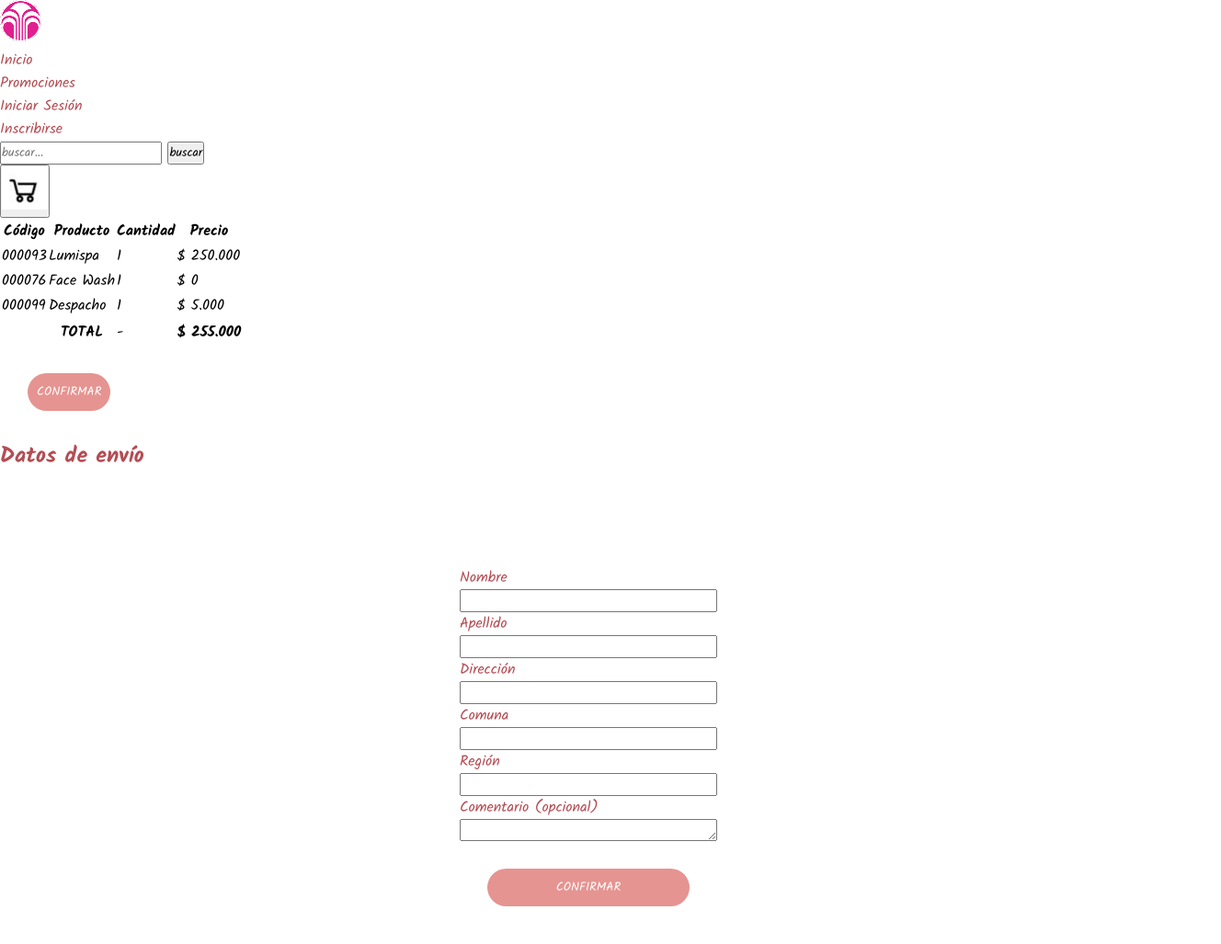
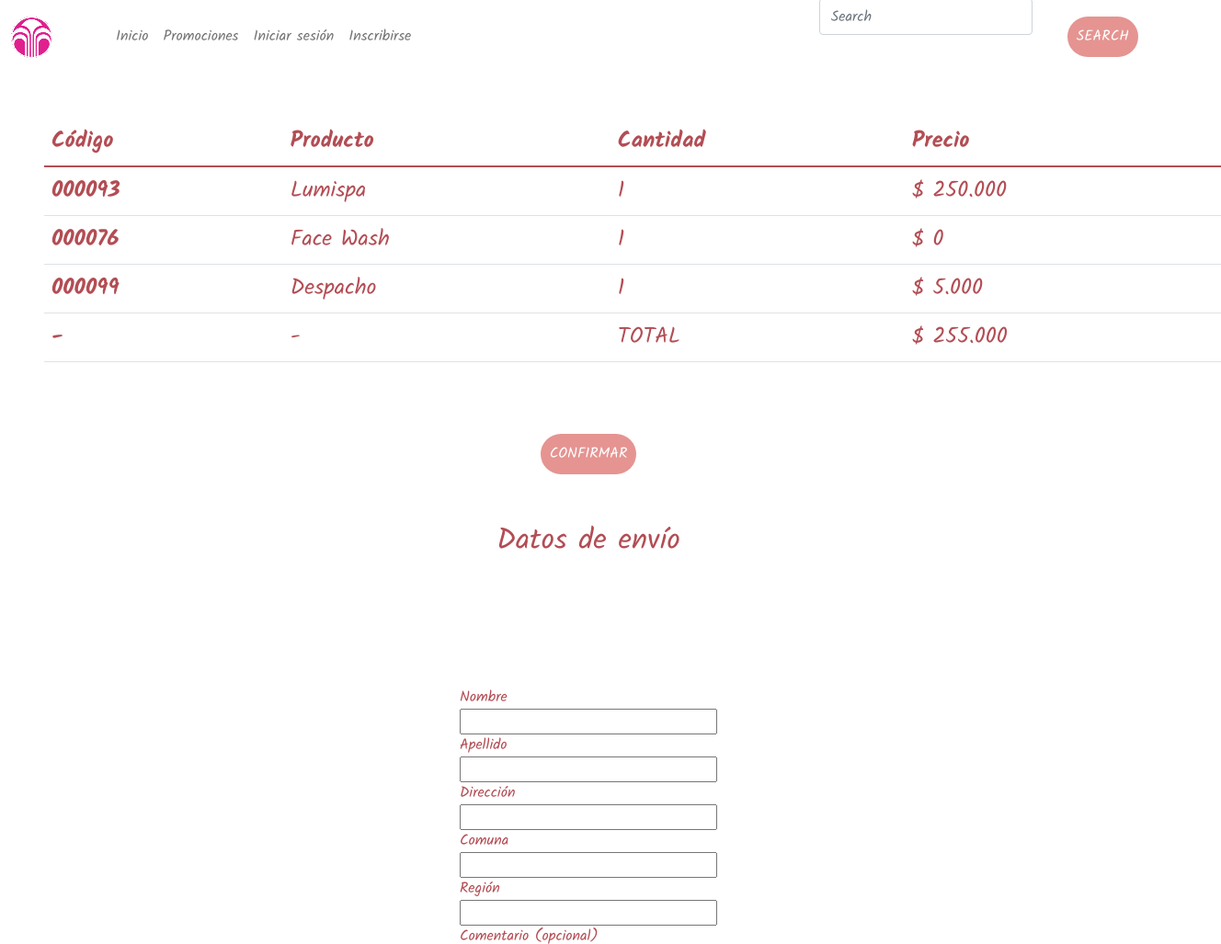
Before and after one commit to MurielCarrasco/Desaf-o4-2, a plain HTML site: page confirmacioncompra.html in a window 1280 px wide. Shown: the top 1027 px of the page at 92% size, 1328 px wide, since content can reach past the window. Drawn offline with Linux system fonts and the light colour scheme.

Commit message:
confirmacion listo

```diff
--- a/confirmacioncompra.html
+++ b/confirmacioncompra.html
@@ -5,87 +5,85 @@
     <meta http-equiv="X-UA-Compatible" content="IE=edge">
     <meta name="viewport" content="width=device-width, initial-scale=1.0">
     <title>confirmacion</title>
+    <link href="./assets/js/bootstrap.min.css" rel="stylesheet">
     <link rel="stylesheet" href="./assets/css/estilos.css">
 </head>
 <body>
-    <section class="menu">
-        <div class="logo">
-            <a href="./index.html"> <img src="./assets/img/logo.png" alt=""> </a>
+  <nav class="navbar navbar-expand-lg navbar-light bg-waith" >
+    <div class="container-fluid">
+      <a class="navbar-brand" href="./index.html" ><img src="./assets/img/logo.png" alt=""> </a>
+      <button class="navbar-toggler" type="button" data-bs-toggle="collapse" data-bs-target="#navbarSupportedContent" aria-controls="navbarSupportedContent" aria-expanded="false" aria-label="Toggle navigation">
+        <span class="navbar-toggler-icon"></span>
+      </button>
+      <div class="collapse navbar-collapse" id="navbarSupportedContent">
+        <ul class="navbar-nav me-auto mb-2 mb-lg-0">
+          <li class="nav-item">
+            <a class="nav-link" aria-current="page" href="./index.html">Inicio</a>
+          </li>
+          <li class="nav-item">
+            <a class="nav-link" href="./compra.html">Promociones</a>
+          </li>
+          <li class="nav-item dropdown">
+            <a class="nav-link " href="./registro.html" id="navbarDropdown" role="button" data-bs-toggle="dropdown" aria-expanded="false">Iniciar sesión</a>
+          </li>
+          <li class="nav-item">
+            <a class="nav-link" href="./inscripcion.html">Inscribirse</a>
+          </li>
+        </ul>
+        <form class="d-flex">
+          <input class="form-control me-2 " type="search" placeholder="Search" aria-label="Search">
+          <button class="btn btn-outline-success" type="submit">Search</button>
+        </form>
       </div>
-        <nav>
-            <ul class="listaMenu">
-                <li class="redireccion"><a href="./index.html">Inicio</a></li>
-                <li class="redireccion"><a href="./compra.html">Promociones</a></li>
-                <li class="redireccion"><a href="./registro.html">Iniciar Sesión</a></li>
-                <li class="redireccion"><a href="./inscripcion.html">Inscribirse</a></li>
-            </ul>
+    </div>
   </nav>
-        <form action="">
-            <input type="search" name="nombre" placeholder="buscar..." class="buscador">
-            <button>buscar</button>
-        </form>
-        <div class="carroCompra">
-            <button> <img src="./assets/img/carro-compra.jpg" alt=""></button>
-        </div>
-    </section>
 
-
-    <!--Tabla de pago-->
-    <main class="tabla">
-        <section class="tablaPago">
-            <table borde="2" cellpadding="15">
-                <tr class="margenes">
-                    <th>Código  </th>
-                    <th>Producto  </th>
-                    <th>Cantidad  </th>
-                    <th>Precio  </th>
+   <table class="table m-5">
+     <thead>
+       <tr>
+         <th scope="col">Código </th>
+         <th scope="col">Producto</th>
+         <th scope="col">Cantidad</th>
+         <th scope="col">Precio</th>
        </tr>
-
-                <tr class="margenes">
-                    <td>000093</td>
+     </thead>
+     <tbody>
+       <tr>
+          <th scope="row">000093</th>
           <td>Lumispa</td>
-                    <td class="cantidad">1</td>
-                    <td> $ 250.000</td>
+          <td>1</td>
+          <td>$ 250.000</td>
        </tr>
-
-                <tr class="margenes">
-                    <td>000076</td>
+       <tr>
+          <th scope="row">000076</th>
           <td>Face Wash</td>
-                    <td class="cantidad">1</td>
+          <td>1</td>
           <td> $   0</td>
         </tr>
-
-                <tr class="margenes">
-                    <td>000099</td>
+        <tr>
+          <th scope="row">000099</th>
           <td>Despacho</td>
-                    <td class="cantidad">1</td>
+          <td>1</td>
           <td>$ 5.000</td>
         </tr>
+        <tr>
+          <th scope="row">-</th>
+          <td colspan="1">-</td>
+          <td colspan="1">TOTAL</td>
+          <td>$ 255.000</td>
+        </tr>
+      </tbody>
+    </table>
 
-                <tr>
-                    <td></td>
-                    <th></th>
-                    <td></td>
-                    <th></th>
-                </tr>
-
-                <tr>
-                    <td></td>
-                    <th>TOTAL</th>
-                    <td>-</td>
-                    <th>$ 255.000</th>
-                </tr>
-
-            </table>
-        </section>
-    </main>
-    <div class="botonTabla">
+    <div class="d-flex justify-content-center">
         <button class="btn">Confirmar</button>
     </div>
+
     <!--Formulario para despacho-->
+    <div class=" d-flex justify-content-center m-4">
       <h2>Datos de envío</h2>
-
-    <form action=""  method="post" class="datos">
+    </div>
+    <form action=""  method="post" class="datos datosCompra">
         <label for="Nombre">Nombre</label>
         <input type="text" name="Nombre">
         <label for="Apellido">Apellido</label>
@@ -104,20 +102,22 @@
     </form>
 
     <!--Formulario de pago-->
+    <div class=" d-flex justify-content-center m-4">
       <h2>Metodo de pago</h2>
+    </div>
 
-        <form action="" method="post" class="datos">
+    <form action="" method="post" class="d-flex justify-content-center m-4">
       <select name="Método de pago" class="btn">
         <option value="visa">visa</option>
         <option value="Mastercard">Mastercard</option>
         <option value="webpay">Webpay</option>
       </select>
-
     </form>
 
     <div class="botonPago">
       <button class="btn">Confirmar</button>
     </div>
+
 
     <!--footer: pie de página + redes sociales-->
     <footer class="pie">
@@ -136,6 +136,6 @@
             <a href="https://www.youtube.com"> <img src="./assets/img/rrss/Youtube.jpg" alt=""></a>
         </div>
     </footer>
-
+    <script src="./assets/js/bootstrap.bundle.min.js"></script>
 </body>
 </html>
```
Lines whose indentation alone changed are shown as unchanged.
